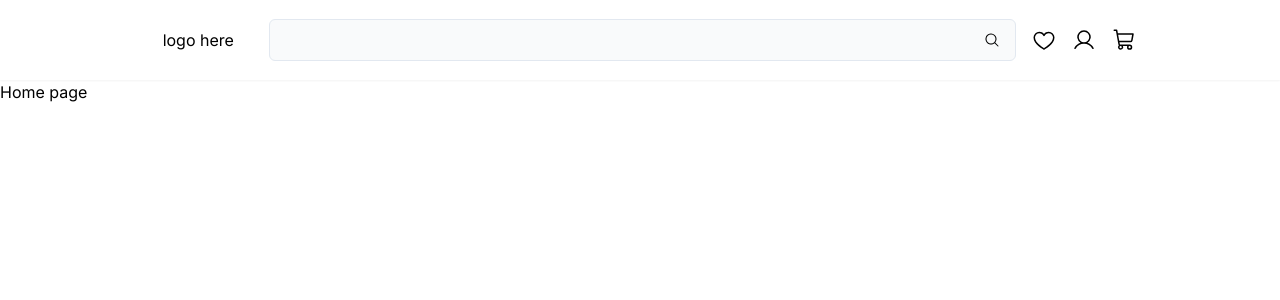
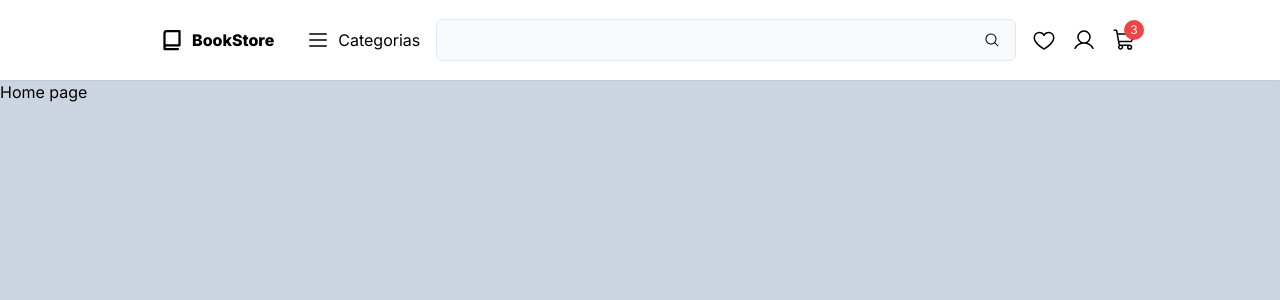
Before and after one commit to FelipeGangrel/bookstore-web, a Next.js app: page / in a window 1280 px wide. Shown: the top 300 px of the page. Built offline with nearby package versions, Linux system fonts and the light colour scheme.

Commit message:
Add Tailwind CSS class and style regex patterns to settings.json, update dependencies in package.json, modify Home page layout, add Button component, update SearchBar styles, and modify StorefrontNavbar layout

```diff
--- a/package.json
+++ b/package.json
@@ -15,7 +15,8 @@
     "next": "14.0.3",
     "react": "^18",
     "react-dom": "^18",
-    "tailwind-merge": "^2.0.0"
+    "tailwind-merge": "^2.0.0",
+    "tailwind-variants": "^0.1.18"
   },
   "devDependencies": {
     "@types/lodash": "^4.14.202",
--- a/src/app/(storefront)/page.tsx
+++ b/src/app/(storefront)/page.tsx
@@ -1,3 +1,7 @@
 export default function Home() {
-  return <main>Home page</main>;
+  return (
+    <main className="bg-slate-300 h-screen">
+      <div className="w-full max-w-6xl">Home page</div>
+    </main>
+  );
 }
--- /dev/null
+++ b/src/components/client-side/Button/index.tsx
@@ -0,0 +1,53 @@
+import type { FC, HTMLAttributes } from "react";
+import { tv } from "tailwind-variants";
+import { cn } from "@/libs/styles";
+
+const buttonClasses = tv({
+  base: "font-medium bg-blue-500 text-white rounded-full active:opacity-80",
+  variants: {
+    variant: {
+      primary: "bg-yellow-500 text-black",
+      danger: "bg-red-500 text-white",
+      light: "bg-white text-black",
+      dark: "bg-black text-white",
+    },
+    size: {
+      sm: "text-sm",
+      md: "text-base",
+      lg: "px-4 py-3 text-lg",
+    },
+  },
+  compoundVariants: [
+    {
+      size: ["sm", "md"],
+      class: "px-3 py-1",
+    },
+  ],
+  defaultVariants: {
+    size: "md",
+    variant: "primary",
+  },
+});
+
+type Props = HTMLAttributes<HTMLButtonElement> & {
+  variant?: "primary" | "danger" | "light" | "dark";
+  size?: "sm" | "md" | "lg";
+};
+
+export const Button: FC<Props> = ({
+  children,
+  className,
+  size,
+  variant,
+  ...props
+}) => {
+  return (
+    <button
+      type="button"
+      {...props}
+      className={cn(buttonClasses({ size, variant }), className)}
+    >
+      {children}
+    </button>
+  );
+};
--- a/src/components/client-side/SearchBar/index.tsx
+++ b/src/components/client-side/SearchBar/index.tsx
@@ -32,7 +32,7 @@ export const SearchBar: FC<Props> = ({ className, onChange, ...props }) => {
         ref={inputRef}
         type="text"
         className={cn(
-          "border border-slate-200 bg-gray-50 rounded-md pl-4 pr-10 py-2 w-full outline-none focus:ring-2 focus:ring-slate-300",
+          "border border-slate-200 bg-gray-50 rounded-md pl-4 pr-10 py-2 w-full outline-none focus:ring-2 focus:ring-slate-500",
           className
         )}
         onChange={(e) => {
--- a/src/components/client-side/StorefrontNavbar/index.tsx
+++ b/src/components/client-side/StorefrontNavbar/index.tsx
@@ -1,11 +1,19 @@
 import { SearchBar } from "../SearchBar";
-import { Heart, User, ShoppingCart, List } from "@phosphor-icons/react";
+import { Book, Heart, User, ShoppingCart, List } from "@phosphor-icons/react";
+import Link from "next/link";
 
 export const StorefrontNavbar = () => {
   return (
     <div className="bg-white shadow-sm sticky top-0">
       <div className="max-w-5xl mx-auto px-4 flex justify-between items-center h-20 gap-4">
-        <button className="w-36">logo here</button>
+        <Link href="/" className="flex gap-2 px-4">
+          <Book size="24" weight="bold" />
+          <span className="font-extrabold">BookStore</span>
+        </Link>
+        <button className="flex gap-2">
+          <List size="24" />
+          <span>Categorias</span>
+        </button>
         <SearchBar
           onChange={(e) => {
             console.log(e.target.value);
@@ -17,8 +25,11 @@ export const StorefrontNavbar = () => {
         <button>
           <User size="24" />
         </button>
-        <button>
+        <button className="relative">
           <ShoppingCart size="24" />
+          <div className="bg-red-500 h-5 w-5 flex items-center justify-center rounded-full text-xs text-white -top-2 absolute -right-2">
+            3
+          </div>
         </button>
       </div>
     </div>
--- a/src/components/client-side/index.ts
+++ b/src/components/client-side/index.ts
@@ -1,5 +1,6 @@
 "use client";
 
+export * from "./AdminPanelNavbar";
+export * from "./Button";
+export * from "./SearchBar";
 export * from "./StorefrontNavbar";
-export * from "./AdminPanelNavbar";
-export * from "./SearchBar";
```
Also changed, not shown: 1 other file (tests, documents, lock files or other folders).
